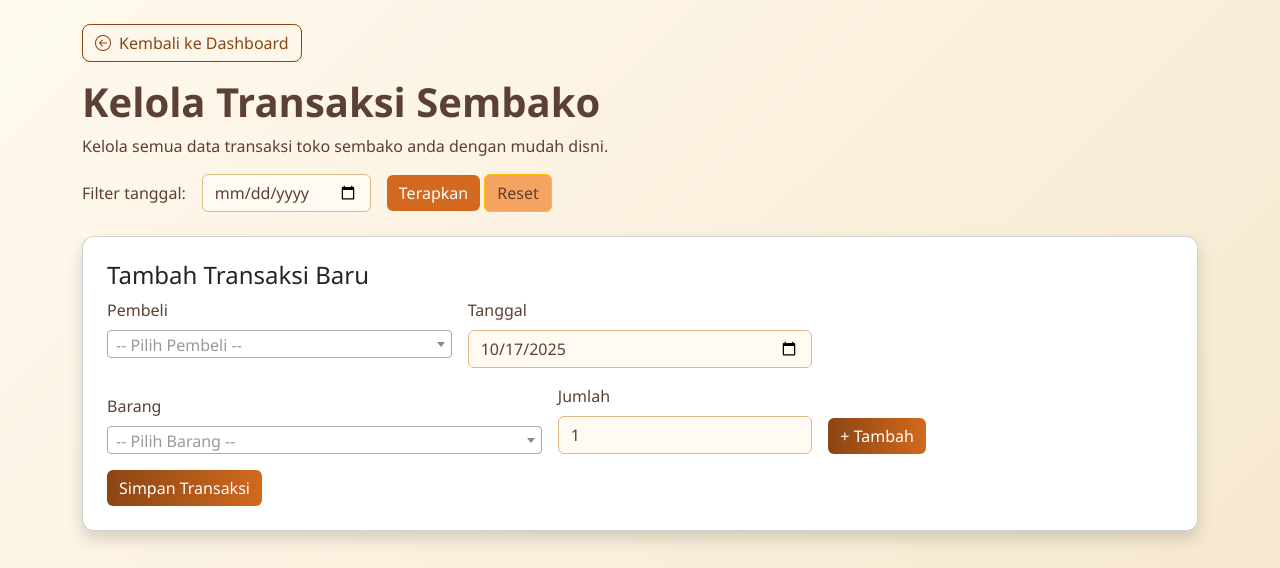
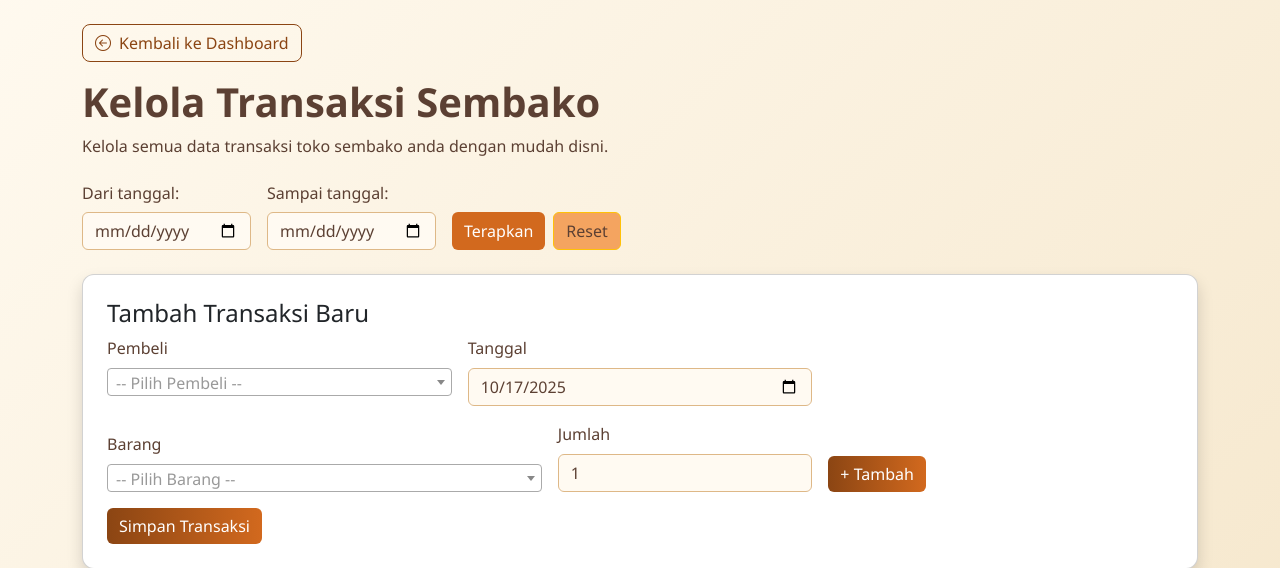
Before and after one commit to alfaanaaa/Aplikasi-Penjualan-Toko-Sembako-Berbasis-Website, a PHP site: page /transaksi.php in a window 1280 px wide. Shown: the part 71-639 px from the top of the page. Run offline with PHP 8.4, Linux system fonts and the light colour scheme; the visitor is signed in with stand-in values (Sample User, id 1); tables that the repository leaves empty or names only in its code hold one stand-in row (values such as "Sample post"); some libraries are stand-ins or nearby versions.

Commit message:
Update transaksi.php

```diff
--- a/aplikasi_penjualan/transaksi.php
+++ b/aplikasi_penjualan/transaksi.php
@@ -14,7 +14,7 @@ $id_barang    = 0;
 $jumlah       = 0;
 $tanggal      = date('Y-m-d');
 
-// --- Ambil list pembeli dan barang untuk dropdown ---
+//Ambil list pembeli dan barang untuk dropdown
 $stmt = $pdo->query("
     SELECT
         t.id_transaksi,
@@ -35,7 +35,7 @@ $transaksi_list = $stmt->fetchAll(PDO::FETCH_ASSOC);
 $pembeli_list = $pdo->query("SELECT id_pembeli, nama_pembeli FROM pembeli ORDER BY nama_pembeli")->fetchAll(PDO::FETCH_ASSOC);
 $barang_list = $pdo->query("SELECT id_barang, nama_barang, harga, stok FROM barang ORDER BY nama_barang")->fetchAll(PDO::FETCH_ASSOC);
 
-// --- CREATE Multi Barang ---
+// CREATE Multi Barang
 if ($_SERVER['REQUEST_METHOD'] == 'POST' && ($_POST['action'] ?? '') == 'create') {
     $id_pembeli = intval($_POST['id_pembeli']);
     $tanggal = $_POST['tanggal'] ?? date('Y-m-d');
@@ -44,60 +44,69 @@ if ($_SERVER['REQUEST_METHOD'] == 'POST' && ($_POST['action'] ?? '') == 'create'
     if ($id_pembeli <= 0 || empty($items)) {
         $error = "Error: Pilih pembeli dan minimal 1 barang sembako!";
     } else {
+        try {
             $pdo->beginTransaction();
-        try {
-            // Hitung total harga semua item
+
+            // Hitung grand total dan validasi item
             $grand_total = 0;
-            foreach ($items as $item) {
-                $id_barang = intval($item['id_barang']);
-                $jumlah = intval($item['jumlah']);
-                $stmt_barang = $pdo->prepare("SELECT harga, stok FROM barang WHERE id_barang=?");
+            $valid_items = [];
+            foreach ($items as $idx => $it) {
+                $id_barang = intval($it['id_barang'] ?? 0);
+                $jumlah = intval($it['jumlah'] ?? 0);
+
+                if ($id_barang <= 0 || $jumlah <= 0) {
+                    throw new Exception("Item #$idx: id_barang atau jumlah tidak valid.");
+                }
+
+                $stmt_barang = $pdo->prepare("SELECT harga, stok FROM barang WHERE id_barang = ?");
                 $stmt_barang->execute([$id_barang]);
                 $barang = $stmt_barang->fetch(PDO::FETCH_ASSOC);
 
-                if (!$barang || $jumlah <= 0 || $jumlah > $barang['stok']) {
-                    throw new Exception("Stok tidak cukup atau barang tidak valid.");
+                if (!$barang) {
+                    throw new Exception("Item #$idx: Barang tidak ditemukan.");
+                }
+                if ($jumlah > (int)$barang['stok']) {
+                    throw new Exception("Item #$idx: Stok barang tidak cukup.");
                 }
 
-                $grand_total += $barang['harga'] * $jumlah;
+                $subtotal = $barang['harga'] * $jumlah;
+                $grand_total += $subtotal;
+                $valid_items[] = [
+                    'id_barang' => $id_barang,
+                    'jumlah' => $jumlah,
+                    'harga' => $barang['harga'],
+                    'subtotal' => $subtotal
+                ];
             }
 
-            // INSERT ke tabel transaksi (header)
-            $stmt = $pdo->prepare("INSERT INTO transaksi (id_pembeli, total_harga, tanggal) VALUES (?, ?, ?)");
-            $stmt->execute([$id_pembeli, $grand_total, $tanggal]);
-            $id_transaksi = $pdo->lastInsertId();
+            // Simpan ke tabel transaksi
+            $stmt_trans = $pdo->prepare("INSERT INTO transaksi (id_pembeli, tanggal, total_harga) VALUES (?, ?, ?)");
+            $stmt_trans->execute([$id_pembeli, $tanggal, $grand_total]);
+            $id_transaksi_baru = $pdo->lastInsertId();
 
-            // INSERT tiap item ke tabel transaksi_detail
-            foreach ($items as $item) {
-                $id_barang = intval($item['id_barang']);
-                $jumlah = intval($item['jumlah']);
-                $stmt_barang = $pdo->prepare("SELECT harga FROM barang WHERE id_barang=?");
-                $stmt_barang->execute([$id_barang]);
-                $barang = $stmt_barang->fetch(PDO::FETCH_ASSOC);
-                $harga = $barang['harga'];
+            // Simpan detail transaksi dan update stok
+            $stmt_detail = $pdo->prepare("INSERT INTO transaksi_detail (id_transaksi, id_barang, jumlah, harga, subtotal) VALUES (?, ?, ?, ?, ?)");
+            $stmt_update_stok = $pdo->prepare("UPDATE barang SET stok = stok - ? WHERE id_barang = ?");
 
-                $pdo->prepare("INSERT INTO transaksi_detail (id_transaksi, id_barang, jumlah, harga) VALUES (?, ?, ?, ?)")
-                    ->execute([$id_transaksi, $id_barang, $jumlah, $harga]);
-
-                // Kurangi stok
-                $pdo->prepare("UPDATE barang SET stok = stok - ? WHERE id_barang=?")
-                    ->execute([$jumlah, $id_barang]);
+            foreach ($valid_items as $vi) {
+                $stmt_detail->execute([$id_transaksi_baru, $vi['id_barang'], $vi['jumlah'], $vi['harga'], $vi['subtotal']]);
+                $stmt_update_stok->execute([$vi['jumlah'], $vi['id_barang']]);
             }
 
             $pdo->commit();
-            $message = "Transaksi sembako berhasil ditambahkan untuk $id_transaksi.";
+            $message = "✅ Transaksi berhasil disimpan (ID: $id_transaksi_baru) Total: Rp " . number_format($grand_total, 0, ',', '.');
         } catch (Exception $e) {
             if ($pdo->inTransaction()) {
                 $pdo->rollBack();
             }
-        $pdo->rollBack();
-            $error = "Gagal membuat transaksi: " . $e->getMessage();
+            $error = "❌ Gagal menyimpan transaksi: " . $e->getMessage();
         }
     }
 }
 
 
-// --- DELETE (admin only) ---
+
+// DELETE
 if (isset($_POST['delete_id']) && checkLevel('admin')) {
     $id_transaksi = intval($_POST['delete_id']);
     $stmt_data = $pdo->prepare("SELECT jumlah, id_barang FROM transaksi WHERE id_transaksi=?");
@@ -114,12 +123,13 @@ if (isset($_POST['delete_id']) && checkLevel('admin')) {
     }
 }
 
-// --- READ List Transaksi ---
-$filter_tanggal = $_GET['filter_tanggal'] ?? '';
+//READ List Transaksi
+$tanggal_awal = $_GET['tanggal_awal'] ?? '';
+$tanggal_akhir = $_GET['tanggal_akhir'] ?? '';
 $transaksi_list = [];
 
 try {
-$stmt_list = $pdo->prepare("
+    $query = "
         SELECT
             t.id_transaksi,
             p.nama_pembeli,
@@ -131,11 +141,33 @@ $stmt_list = $pdo->prepare("
         LEFT JOIN pembeli p ON t.id_pembeli = p.id_pembeli
         LEFT JOIN transaksi_detail td ON t.id_transaksi = td.id_transaksi
         LEFT JOIN barang b ON td.id_barang = b.id_barang
-    GROUP BY t.id_transaksi, p.nama_pembeli, t.tanggal
-    ORDER BY t.id_transaksi ASC
-");
-$stmt_list->execute();
+    ";
+
+    $params = [];
+    $conditions = [];
+
+    if (!empty($tanggal_awal) && !empty($tanggal_akhir)) {
+        $conditions[] = "t.tanggal BETWEEN ? AND ?";
+        $params[] = $tanggal_awal;
+        $params[] = $tanggal_akhir;
+    } elseif (!empty($tanggal_awal)) {
+        $conditions[] = "t.tanggal >= ?";
+        $params[] = $tanggal_awal;
+    } elseif (!empty($tanggal_akhir)) {
+        $conditions[] = "t.tanggal <= ?";
+        $params[] = $tanggal_akhir;
+    }
+
+    if (!empty($conditions)) {
+        $query .= " WHERE " . implode(' AND ', $conditions);
+    }
+
+    $query .= " GROUP BY t.id_transaksi, p.nama_pembeli, t.tanggal ORDER BY t.id_transaksi ASC";
+
+    $stmt_list = $pdo->prepare($query);
+    $stmt_list->execute($params);
     $transaksi_list = $stmt_list->fetchAll(PDO::FETCH_ASSOC);
+
 } catch (PDOException $e) {
     $error = "Error query transaksi: " . $e->getMessage();
 }
@@ -174,23 +206,33 @@ input.form-control:focus, select.form-select:focus {
         <div class="alert alert-danger"><?= $error ?></div>
     <?php endif; ?>
 
-    <!-- Filter -->
     <form method="get" class="mb-4">
-        <div class="row g-3 align-items-center">
+    <div class="row g-3 align-items-end flex-wrap">
         <div class="col-auto">
-                <label for="filter_tanggal" class="col-form-label">Filter tanggal:</label>
+            <label for="tanggal_awal" class="col-form-label">Dari tanggal:</label>
+            <input type="date"
+                   name="tanggal_awal"
+                   id="tanggal_awal"
+                   class="form-control"
+                   value="<?= htmlspecialchars($_GET['tanggal_awal'] ?? '') ?>">
         </div>
+
         <div class="col-auto">
-                <input type="date" name="filter_tanggal" id="filter_tanggal" class="form-control" value="<?= htmlspecialchars($filter_tanggal) ?>">
+            <label for="tanggal_akhir" class="col-form-label">Sampai tanggal:</label>
+            <input type="date"
+                   name="tanggal_akhir"
+                   id="tanggal_akhir"
+                   class="form-control"
+                   value="<?= htmlspecialchars($_GET['tanggal_akhir'] ?? '') ?>">
         </div>
-            <div class="col-auto">
+
+        <div class="col-auto d-flex gap-2">
             <button type="submit" class="btn btn-secondary">Terapkan</button>
             <a href="?" class="btn btn-warning">Reset</a>
         </div>
     </div>
 </form>
 
-    <!-- Form Transaksi -->
 <div class="card shadow p-4 mb-5">
     <h4>Tambah Transaksi Baru</h4>
     <form method="post">
@@ -236,7 +278,6 @@ input.form-control:focus, select.form-select:focus {
 </div>
 
 
-    <!-- Daftar Transaksi -->
     <div class="table-responsive">
         <table class="table table-striped table-hover align-middle">
             <thead>
```
Lines whose indentation alone changed are shown as unchanged.
